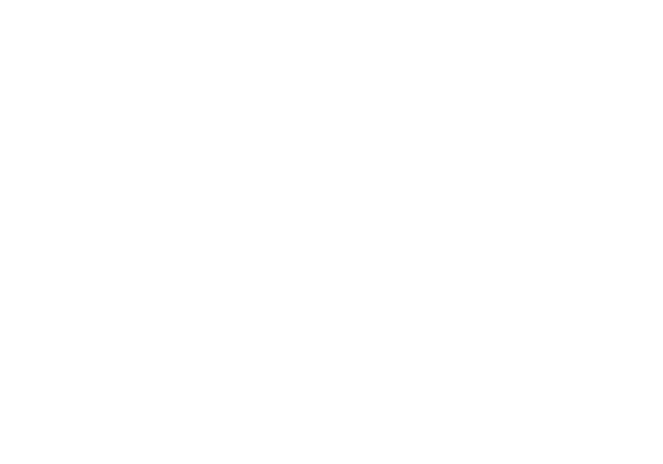
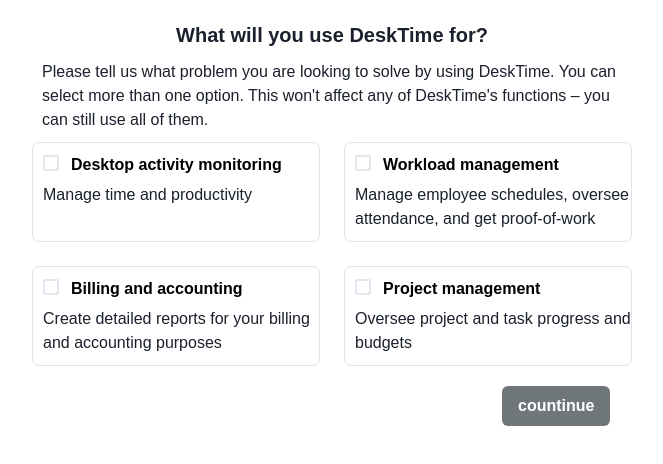
Before and after one commit to Yogendrakokate/obnoxious-fang-2536, a React (Create React App) app: page /Usefor in a window 1280 px wide. Before the commit this address had no page. Shown: the top 464 px of the page, without its empty margins (308-971 px from the left). Built offline with nearby package versions, Linux system fonts and the light colour scheme.

Commit message:
add day3

```diff
--- /dev/null
+++ b/src/Pages/jeevan/Information.jsx
@@ -0,0 +1,87 @@
+
+import React,{useState} from 'react'
+import { Box,Input,Select,Text,InputGroup,InputLeftAddon, Button } from '@chakra-ui/react'
+import { Form, Navigate } from 'react-router-dom'
+
+function Information() {
+    const [org,setOrg]=useState("")
+    const [team,setTeam]=useState("")
+    const [work,setWork]=useState("")
+    const [num,setNum]=useState("")
+    const [countinue,setCountinue]=useState(false)
+    const handleOrg=(e)=>{
+        setOrg(e.target.value)
+
+    }
+    const handleTeam=(e)=>{
+        setTeam(e.target.value)
+
+    }
+    const handleWork=(e)=>{
+        setWork(e.target.value)
+
+    }
+    const handleNum=(e)=>{
+        setNum(e.target.value)
+
+    }
+    const handleCountinue=()=>{
+        if(org && team && work && num){
+
+            setCountinue(true)
+        }
+
+    }
+    if(countinue){
+        return <Navigate to="/Usefor"/>
+    }
+  return (
+    <Box backgroundColor="#FCFCFD" w="100%" h="100%">
+    <Box w="500px" h="620px" m="auto" border="1px solid red">
+        <Text textAlign="center" color="#333c43" fontWeight="extrabold" fontSize="20px" fontFamily="Source sans pro,sans serif">Tell us about your team</Text>
+        <Text p="10px">Help us get to know you better for an even more seamless DeskTime experience. You can later update this information in your account settings.</Text>
+
+        <label style={{color:"#70777b",fontSize:".875rem",fontWeight:"600"}}>What's the name of your organization?</label>
+        <Input w="100%"  mb="20px" border="1px solid #999da1" onChange={handleOrg}
+        backgroundColor="#FFFFFF" placeholder='Please enter the name of your organisation'/>
+        <label style={{color:"#70777b",fontSize:".875rem",fontWeight:"600"}}>How many team members will use DeskTime?
+*
+</label>
+        <Select mb="20px" backgroundColor="#FFFFFF" border="1px solid #999da1" onChange={handleTeam}>
+        <option value='option1'>Choose team member count</option>
+  <option value='option2'>i'm a Freelancer  </option>
+  <option value='option3'>2-5</option>
+  <option value='option3'>6-10</option>
+  <option value='option4'>11-20</option>
+  <option value='option5'>21-50</option>
+  <option value='option6'>50-100</option>
+        </Select>
+        <label style={{color:"#70777b",fontSize:".875rem",fontWeight:"600"}}>What industry do you work in?
+*</label>
+        <Select mb="20px" backgroundColor="#FFFFFF" border="1px solid #999da1" onChange={handleWork}>
+        <option value='option1'>Select your industry</option>
+  <option value='option2'>Arts</option>
+  <option value='option3'>Educational</option>
+  <option value='option3'>Finantial service</option>
+  <option value='option4'>Government</option>
+  <option value='option5'>Healthcare</option>
+  <option value='option6'>Media</option>
+  <option value='option6'>Sofware Development</option>
+  <option value='option6'>Marketing and Adverstising</option>
+  <option value='option6'>Other</option>
+        </Select>
+        <label style={{color:"#70777b",fontSize:".875rem",fontWeight:"600"}}>What's your phone number?
+</label>
+<InputGroup>
+    <InputLeftAddon children='+91' />
+    <Input  type="tel" mb="10px" placeholder='phone number' backgroundColor="#FFFFFF" border="1px solid #999da1" onChange={handleNum} />
+  </InputGroup>
+  <Button backgroundColor="#70777b" color="#FFFFFF" ml="350px" mt="20px" onClick={handleCountinue}>countinue</Button>
+
+
+    </Box>
+    </Box>
+  )
+}
+
+export default Information
--- a/src/Pages/jeevan/Login.jsx
+++ b/src/Pages/jeevan/Login.jsx
@@ -52,7 +52,7 @@
 
 
   if (done) {
-    return <Navigate to="/" />;
+    return <Navigate to="/Information" />;
   }
 
   return (
--- a/src/Pages/jeevan/Signup.jsx
+++ b/src/Pages/jeevan/Signup.jsx
@@ -133,7 +133,7 @@
       <Box
         w="400px"
         m="auto"
-        h="450px"
+        h="550px"
         fontFamily="Source sanse pro,sans-serif"
         pt="10px"
       >
@@ -160,7 +160,7 @@
             <AlertTitle>Please! Enter more than 5 character</AlertTitle>
           </Alert>
         )}
-        <label style={{ marginTop: "30px" }}>Email</label>
+        <label>Email</label>
         <InputGroup>
           <Input
             placeholder="Enter your email "
@@ -254,8 +254,8 @@
           </NavLink>
         </Text>
       </Box>
-      <Box mt="30px" pt="70px">
-        <Text textAlign="center" fontWeight="bold">
+      <Box mt="30px" pt="20px" w="400px" m="auto">
+        <Text textAlign="center" fontWeight="bold" mt="30px">
           Or connect with us
         </Text>
         <Grid
--- /dev/null
+++ b/src/Pages/jeevan/Usefor.jsx
@@ -0,0 +1,106 @@
+import { Box, Text, Grid, GridItem, Checkbox, Button } from "@chakra-ui/react";
+import React, { useState } from "react";
+import { Navigate } from "react-router-dom";
+
+function Usefor() {
+  const [move, setMove] = useState(false);
+  const handlemove = () => {
+    setMove(true);
+    // console.log("hhddd")
+  };
+  if (move) {
+    return <Navigate to="/" />;
+  }
+  return (
+    <Box backgroundColor="#ebece" pt="20px">
+      <Box w="600px" h="400px" m="auto">
+        <Text textAlign="center" fontWeight="bold" fontSize="20px">
+          What will you use DeskTime for?
+        </Text>
+        <Text p="10px">
+          Please tell us what problem you are looking to solve by using
+          DeskTime. You can select more than one option. This won't affect any
+          of DeskTime's functions – you can still use all of them.
+        </Text>
+        <Grid templateColumns="repeat(2, 1fr)" gap={6}>
+          <GridItem
+            border="1px solid #dee2e6"
+            borderRadius="7px"
+            pl="10px"
+            w="100%"
+            h="100"
+          >
+            <Box display="flex">
+              <Checkbox />
+              <Text mt="10px" color="black" fontWeight="bold">
+                Desktop activity monitoring
+              </Text>
+            </Box>
+            <Text>Manage time and productivity</Text>
+          </GridItem>
+          <GridItem
+            border="1px solid #dee2e6"
+            borderRadius="7px"
+            pl="10px"
+            w="100%"
+            h="100"
+          >
+            <Box display="flex">
+              <Checkbox />
+              <Text mt="10px" color="black" fontWeight="bold">
+                Workload management
+              </Text>
+            </Box>
+            <Text>
+              Manage employee schedules, oversee attendance, and get
+              proof-of-work
+            </Text>
+          </GridItem>
+          <GridItem
+            border="1px solid #dee2e6"
+            borderRadius="7px"
+            pl="10px"
+            w="100%"
+            h="100"
+          >
+            <Box display="flex">
+              <Checkbox />
+              <Text mt="10px" color="black" fontWeight="bold">
+                Billing and accounting
+              </Text>
+            </Box>
+            <Text>
+              Create detailed reports for your billing and accounting purposes
+            </Text>
+          </GridItem>
+          <GridItem
+            border="1px solid #dee2e6"
+            borderRadius="7px"
+            pl="10px"
+            w="100%"
+            h="100"
+          >
+            <Box display="flex">
+              <Checkbox />
+              <Text mt="10px" color="black" fontWeight="bold">
+                Project management
+              </Text>
+            </Box>
+            <Text>Oversee project and task progress and budgets</Text>
+          </GridItem>
+        </Grid>
+        <Button
+          backgroundColor="#70777b"
+          color="#FFFFFF"
+          ml="470px"
+          mt="20px"
+          onClick={handlemove}
+        >
+          countinue
+        </Button>
+      </Box>
+    </Box>
+  );
+}
+
+export default Usefor;
--- a/src/Routes/MainRoutes.jsx
+++ b/src/Routes/MainRoutes.jsx
@@ -4,6 +4,8 @@
 import AddProject from "../Pages/Projects/AddProject";
 import Login from "../Pages/jeevan/Login"
 import Signup from "../Pages/jeevan/Signup"
+import Information from "../Pages/jeevan/Information";
+import Usefor from "../Pages/jeevan/Usefor";
 
 
 
@@ -15,6 +17,8 @@
         <Route path="/login" element={<Login />}></Route>
         <Route path="/Signup" element={<Signup />}></Route>
         <Route path="/AddProject" element={<AddProject />}></Route>
+        <Route path="/Information" element={<Information />}></Route>
+        <Route path="/Usefor" element={<Usefor />}></Route>
       </Routes>
     </div>
   )
```
Also changed, not shown: src/Pages/Projects/AddProjectForm.jsx (+23 -19 lines).
